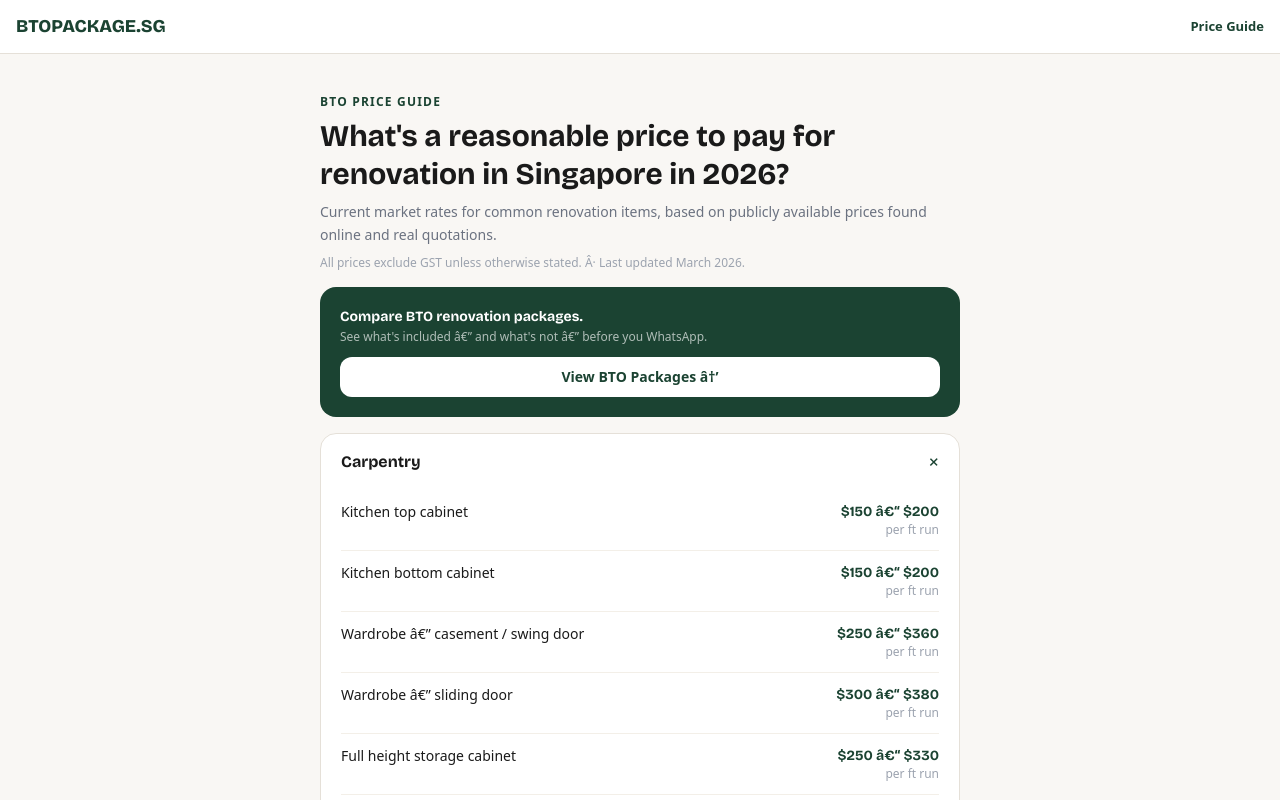
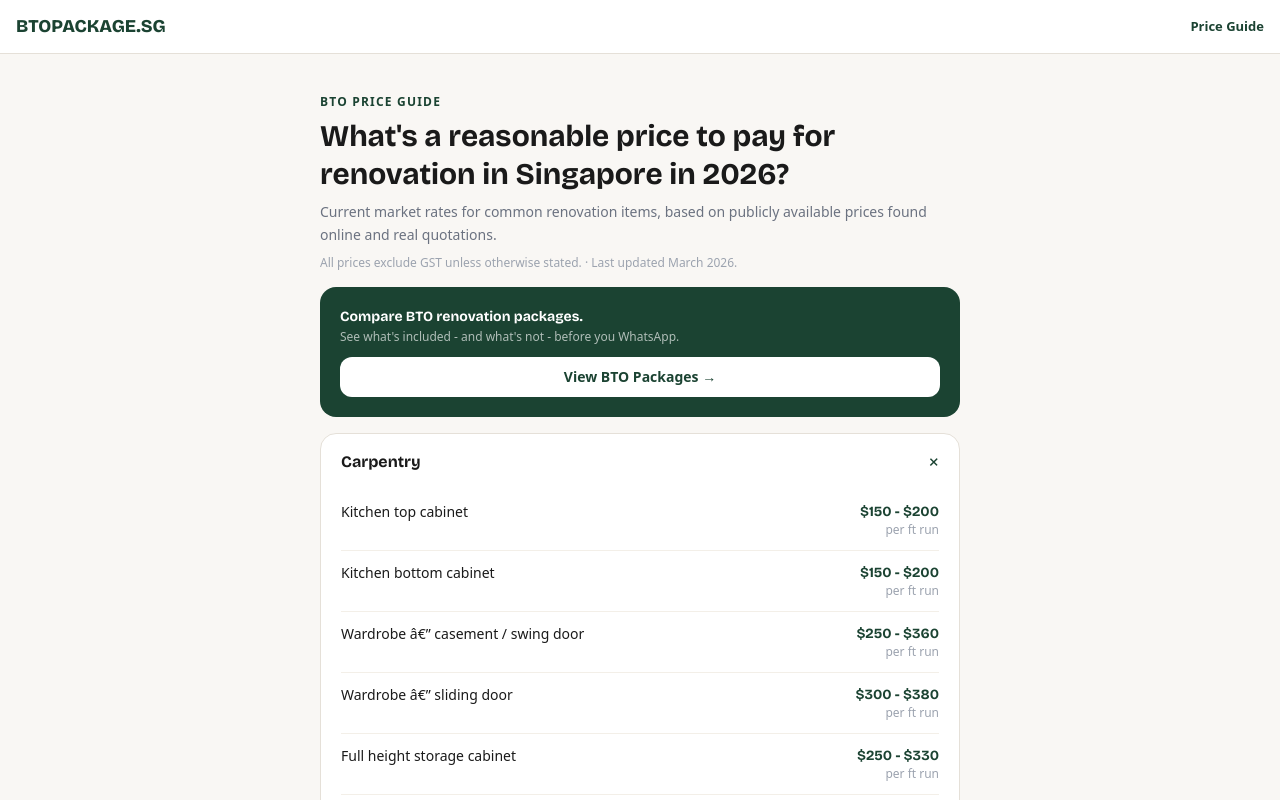
Before and after one commit to chylerbot-beep/btopackage, a Next.js app: page /price-guide in a window 1280 px wide. Shown: the top 800 px of the page. Built offline with nearby package versions, Linux system fonts and the light colour scheme.

Commit message:
Fix mojibake punctuation on homepage and price guide

```diff
--- a/app/page.tsx
+++ b/app/page.tsx
@@ -485,7 +485,7 @@ export default function Home() {
               <svg width="14" height="14" viewBox="0 0 24 24" fill="none" stroke="currentColor" strokeWidth="2.5" strokeLinecap="round" strokeLinejoin="round" aria-hidden="true">
                 <path d="M12 2v20M2 12h20" />
               </svg>
-              BTO Price Guide â€” what's a fair price to pay?
+              BTO Price Guide - what's a fair price to pay?
             </Link>
           </div>
         </div>
--- a/app/price-guide/PriceGuideClient.tsx
+++ b/app/price-guide/PriceGuideClient.tsx
@@ -63,7 +63,7 @@ function AccordionSection({ category }: { category: PriceCategory }) {
                   className="text-sm font-bold text-[#1B4332]"
                   style={{ fontFamily: 'var(--font-bricolage-grotesque)' }}
                 >
-                  {fmt(item.low)} â€“ {fmt(item.high)}
+                  {fmt(item.low)} - {fmt(item.high)}
                 </p>
                 <p className="text-xs text-[#9CA3AF]">{item.unit}</p>
               </div>
@@ -80,11 +80,11 @@ type FaqItem = { q: string; a: string };
 const faqs: FaqItem[] = [
   {
     q: 'How much does a BTO renovation cost in Singapore in 2026?',
-    a: "According to MoneySmart's HDB Renovation Cost & Loan Guide (2026), average BTO renovation costs are: 3-Room $36,100â€“$43,700 Â· 4-Room $51,000â€“$61,800 Â· 5-Room $67,000â€“$82,400. Costs vary based on scope of work, material choices, and how much carpentry is included. A lean renovation sits at the lower end â€” more carpentry, false ceilings, and premium finishes push it higher.",
+    a: "According to MoneySmart's HDB Renovation Cost & Loan Guide (2026), average BTO renovation costs are: 3-Room $36,100-$43,700 · 4-Room $51,000-$61,800 · 5-Room $67,000-$82,400. Costs vary based on scope of work, material choices, and how much carpentry is included. A lean renovation sits at the lower end - more carpentry, false ceilings, and premium finishes push it higher.",
   },
   {
     q: 'What does "per foot run" mean in renovation quotes?',
-    a: "Per foot run (pfr) refers to the length of a carpentry item measured in feet â€” not its area. A 10ft kitchen bottom cabinet at $150/pfr costs $1,500, regardless of its depth or height. It's the standard unit carpenters in Singapore use to quote cabinets, wardrobes, and countertops. Most quotes show measurements in millimetres â€” divide by 304.8 to convert to feet.",
+    a: "Per foot run (pfr) refers to the length of a carpentry item measured in feet - not its area. A 10ft kitchen bottom cabinet at $150/pfr costs $1,500, regardless of its depth or height. It's the standard unit carpenters in Singapore use to quote cabinets, wardrobes, and countertops. Most quotes show measurements in millimetres - divide by 304.8 to convert to feet.",
   },
   {
     q: 'What is a reasonable carpentry rate in Singapore?',
@@ -96,7 +96,7 @@ const faqs: FaqItem[] = [
   },
   {
     q: 'How much should I budget for bathroom tiling in a new BTO?',
-    a: "For a fresh BTO, bathroom tiling is a hack-and-relay job â€” there are no existing tiles to work around. Budget $3,100 to $4,700 per bathroom, which includes labour, materials, waterproofing, and tiles up to $3.50/sqft. Most 4-room and 5-room BTO flats have two bathrooms, so total tiling typically runs $6,200 to $9,400.",
+    a: "For a fresh BTO, bathroom tiling is a hack-and-relay job - there are no existing tiles to work around. Budget $3,100 to $4,700 per bathroom, which includes labour, materials, waterproofing, and tiles up to $3.50/sqft. Most 4-room and 5-room BTO flats have two bathrooms, so total tiling typically runs $6,200 to $9,400.",
   },
 ];
 
@@ -152,7 +152,7 @@ export default function PriceGuideClient() {
           found online and real quotations.
         </p>
         <p className="text-xs text-[#9CA3AF]">
-          All prices exclude GST unless otherwise stated. Â· Last updated March 2026.
+          All prices exclude GST unless otherwise stated. · Last updated March 2026.
         </p>
       </div>
 
@@ -167,14 +167,14 @@ export default function PriceGuideClient() {
               Compare BTO renovation packages.
             </p>
             <p className="mt-0.5 text-xs text-white/65">
-              See what&apos;s included â€” and what&apos;s not â€” before you WhatsApp.
+              See what&apos;s included - and what&apos;s not - before you WhatsApp.
             </p>
           </div>
           <Link
             href="/packages/4-room"
             className="w-full rounded-xl bg-white px-4 py-2.5 text-center text-sm font-semibold text-[#1B4332] hover:bg-[#F9F7F4] transition-colors"
           >
-            View BTO Packages â†’
+            View BTO Packages →
           </Link>
         </div>
       </div>
@@ -191,7 +191,7 @@ export default function PriceGuideClient() {
         <div className="rounded-2xl border border-[#E5E0D8] bg-white px-5 py-4">
           <p className="text-sm leading-relaxed text-[#6B7280]">
             <span className="font-medium text-[#1A1A1A]">Not on this list:</span> Electrical
-            works, hacking and demolition, and aircon are excluded â€” costs vary too much by scope
+            works, hacking and demolition, and aircon are excluded - costs vary too much by scope
             to give a reliable range. Aircon installation and servicing is also typically handled
             by aircon specialists, not interior designers.
           </p>
--- a/app/price-guide/page.tsx
+++ b/app/price-guide/page.tsx
@@ -4,7 +4,7 @@ import PriceGuideClient from './PriceGuideClient';
 export const metadata: Metadata = {
   title: 'BTO Renovation Price Guide Singapore 2026 | Btopackage.sg',
   description:
-    'Current market rates for common BTO renovation items in Singapore â€” carpentry, flooring, bathroom tiling, painting and more. Based on publicly available prices and real quotations.',
+    'Current market rates for common BTO renovation items in Singapore - carpentry, flooring, bathroom tiling, painting and more. Based on publicly available prices and real quotations.',
   alternates: {
     canonical: 'https://btopackage.sg/price-guide',
   },
```
